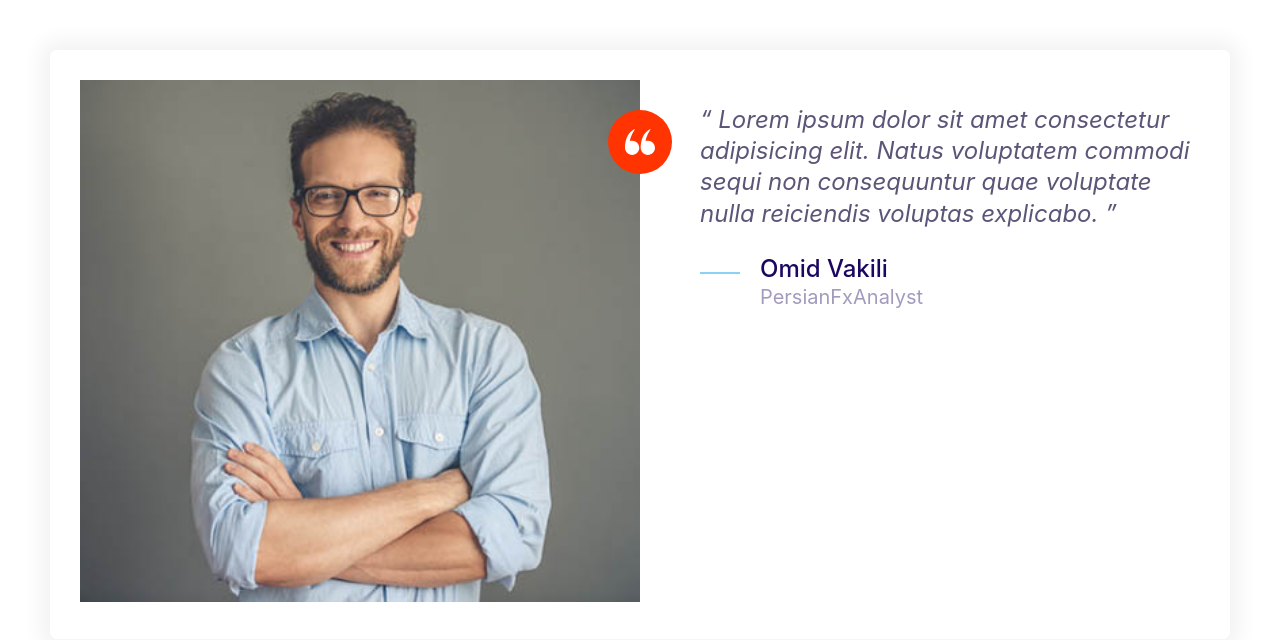
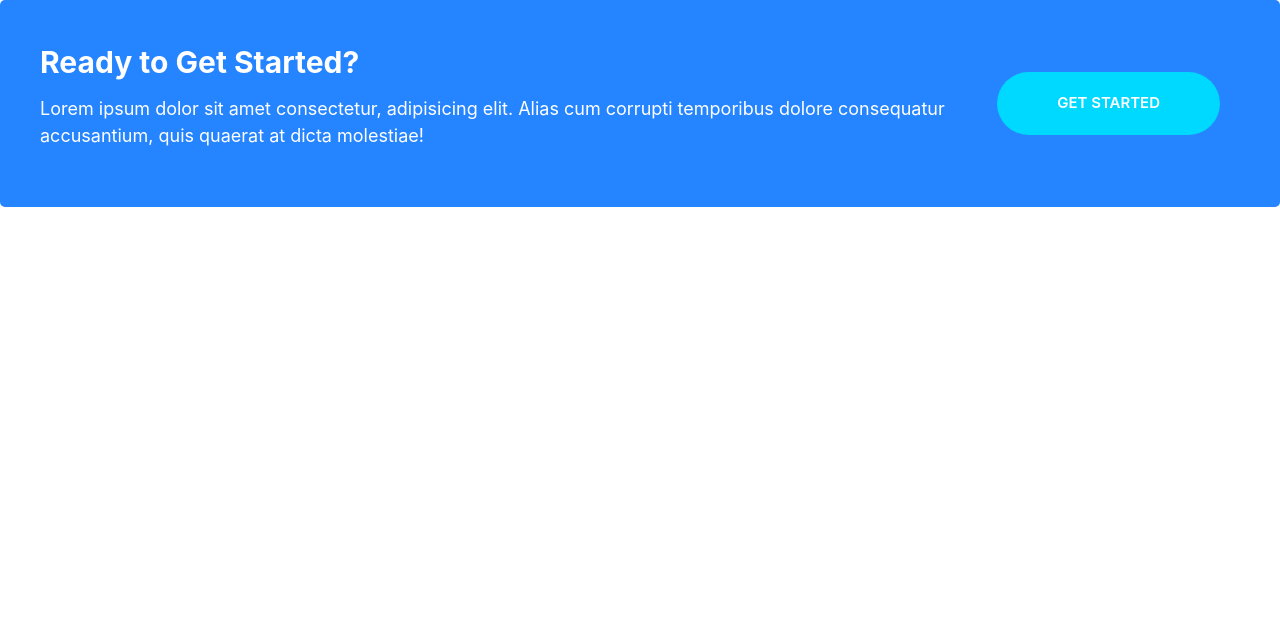
Before and after one commit to omidvkl/HTML-CSS-Project, a plain HTML site: page index.html in a window 1280 px wide. Drawn offline with Linux system fonts and the light colour scheme.

Commit message:
Build the Callouts component.

```diff
--- a/css/styles.css
+++ b/css/styles.css
@@ -241,6 +241,11 @@ a {
 .btn--outline:hover {
   background: var(--color-heading);
   color: #fff;
+}
+
+.btn--stretched{
+  padding-left: 6rem;
+  padding-right: 6rem;
 }
 
 .btn--block {
@@ -487,3 +492,44 @@ a {
     margin-right: 0;
   }
 }
+
+/* Callouts */
+.callout{
+  padding: 4rem;
+  border-radius: 5px;
+}
+
+.callout--primary{
+  background: var(--color-primary);
+  color: #fff;
+}
+
+.callout__heading{
+  margin-top: 0;
+  color: #fff;
+  font-size: 3rem;
+}
+
+.callout .btn{
+  justify-self: center;
+  align-self: center;
+}
+
+.callout__content{
+  text-align: center;
+}
+
+@media screen and (min-width: 768px) {
+  .callout  .grid--1x2{
+    grid-template-columns: 1fr auto;
+  }
+
+  .callout__content{
+    text-align: left;
+  }
+
+  .callout .btn{
+    justify-self: start;
+    margin: 0 2rem;
+  }
+}
--- a/index.html
+++ b/index.html
@@ -13,37 +13,18 @@
     <link rel="stylesheet" href="css/normalize.css" />
     <link rel="stylesheet" href="css/styles.css" />
   </head>
-  <body style="padding: 5rem">
-    <div class="card testimonial">
+  <body>
+    <div class="callout callout--primary">
       <div class="grid grid--1x2">
-        <div class="testimonial__image">
-          <img src="images/testimonial.jpg" alt="A happy, smiling customer" />
-          <span class="icon-container icon-container--accent">
-            <svg class="icon icon--white icon--small">
-              <use xlink:href="images/sprite.svg#quotes"></use>
-            </svg>
-          </span>
+        <div class="callout__content">
+          <h2 class="callout__heading">Ready to Get Started?</h2>
+          <p>
+            Lorem ipsum dolor sit amet consectetur, adipisicing elit. Alias cum
+            corrupti temporibus dolore consequatur accusantium, quis quaerat at
+            dicta molestiae!
+          </p>
         </div>
-        <blockquote class="quote">
-          <p class="quote__text">
-            Lorem ipsum dolor sit amet consectetur adipisicing elit. Natus
-            voluptatem commodi sequi non consequuntur quae voluptate nulla
-            reiciendis voluptas explicabo.
-          </p>
-          <footer>
-            <div class="media">
-              <div class="media__image">
-                <svg class="icon icon--primary quote__line">
-                  <use xlink:href="images/sprite.svg#line"></use>
-                </svg>
-              </div>
-              <div class="media__body">
-                <h3 class="media__title quote__author">Omid Vakili</h3>
-                <p class="quote__organization">PersianFxAnalyst</p>
-              </div>
-            </div>
-          </footer>
-        </blockquote>
+        <a href="#" class="btn btn--secondary btn--stretched">Get Started</a>
       </div>
     </div>
   </body>
```
Also changed, not shown: components/callouts.html (added, +13 -0 lines).
